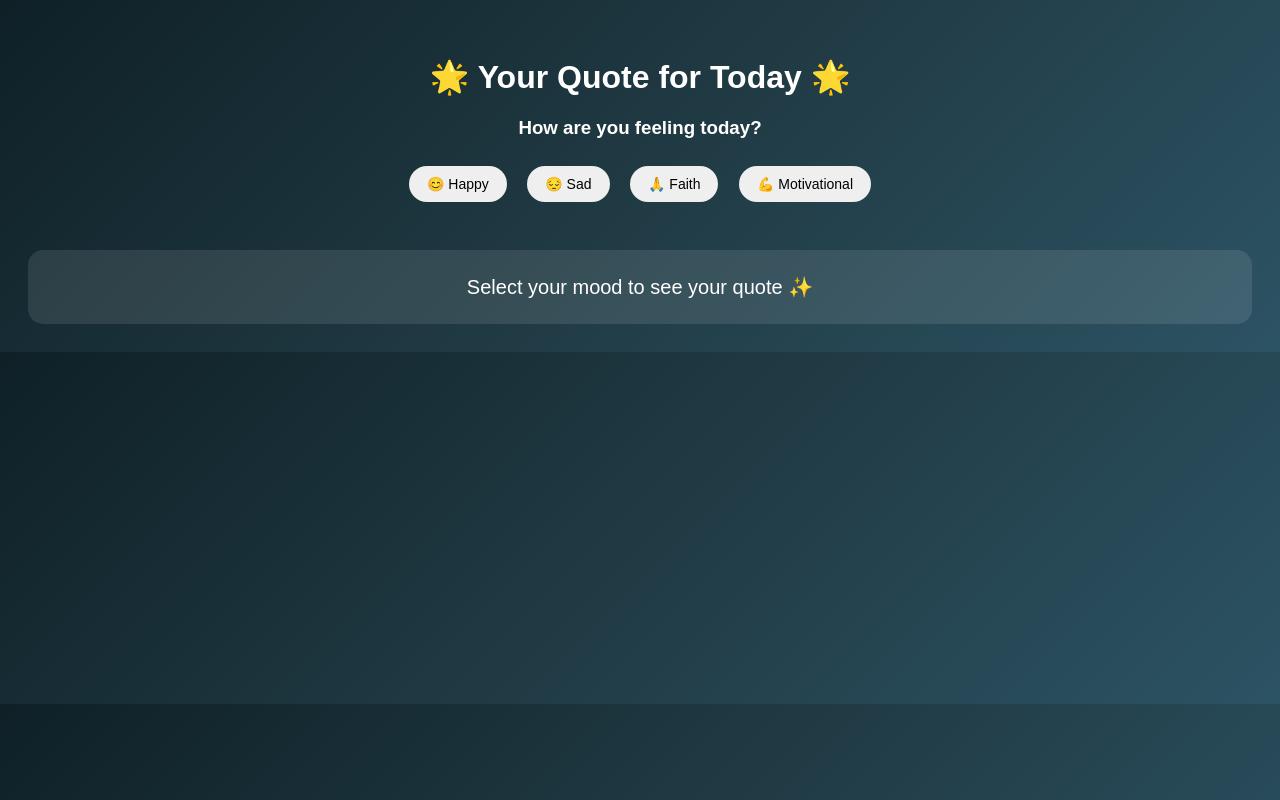
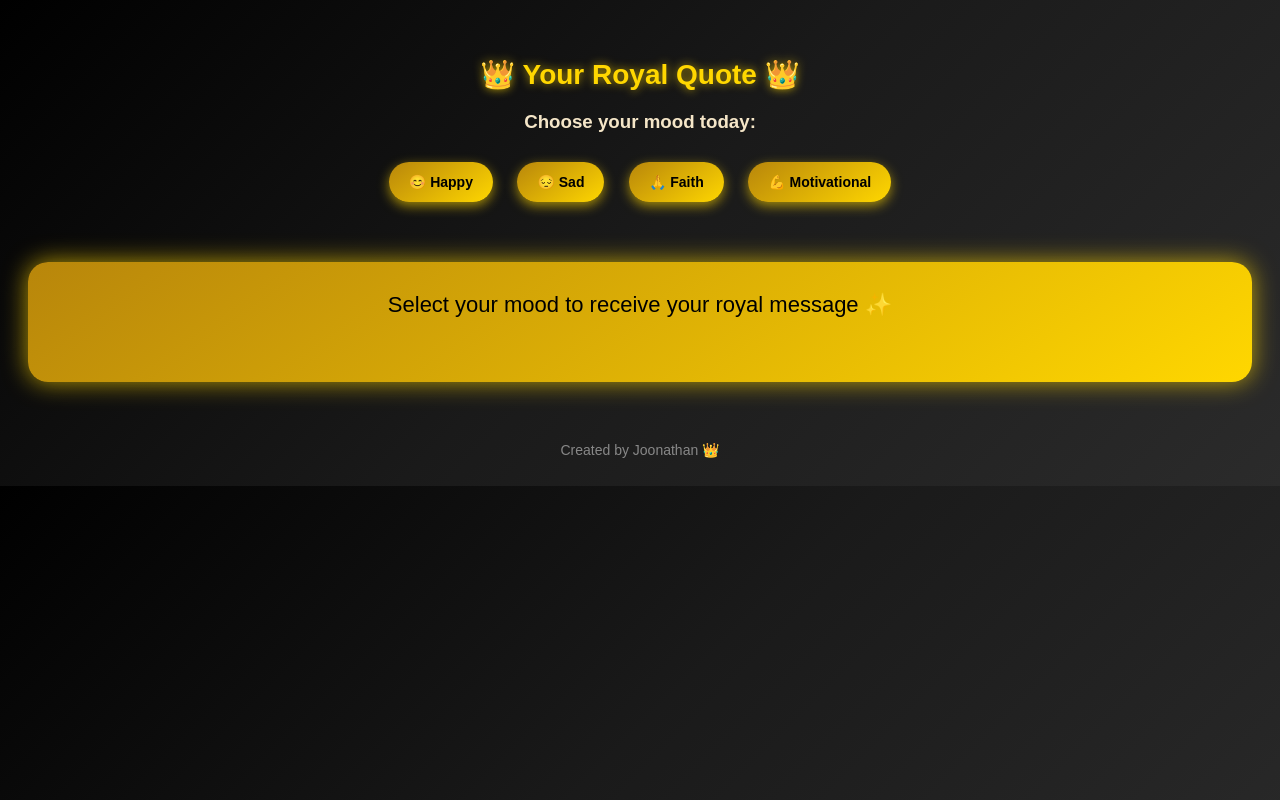
Before and after one commit to murlijoonathan9972-hub/Joquotez, a plain HTML site: page index.html in a window 1280 px wide. Drawn offline with Linux system fonts and the light colour scheme.

Commit message:
Update index.html

```diff
--- a/index.html
+++ b/index.html
@@ -3,45 +3,72 @@
 <head>
   <meta charset="UTF-8">
   <meta name="viewport" content="width=device-width, initial-scale=1.0">
-  <title>Joquotez</title>
+  <title>Joquotez 👑</title>
 
   <style>
     body {
       font-family: Arial, sans-serif;
       text-align: center;
-      background: linear-gradient(135deg, #0f2027, #203a43, #2c5364);
-      color: white;
+      color: #f5e6c8;
       padding: 20px;
+      background: linear-gradient(135deg, #000000, #1a1a1a, #2b2b2b);
     }
 
     h1 {
       margin-top: 30px;
+      font-size: 28px;
+      color: #ffd700;
+      text-shadow: 0 0 10px rgba(255,215,0,0.7);
+    }
+
+    h3 {
+      margin-top: 20px;
+      color: #f5e6c8;
     }
 
     button {
-      padding: 10px 18px;
-      margin: 8px;
+      padding: 12px 20px;
+      margin: 10px;
       border: none;
-      border-radius: 20px;
+      border-radius: 25px;
       cursor: pointer;
       font-size: 14px;
+      font-weight: bold;
+      background: linear-gradient(145deg, #b8860b, #ffd700);
+      color: black;
+      box-shadow: 0px 4px 12px rgba(255, 215, 0, 0.6);
+      transition: 0.3s;
+    }
+
+    button:hover {
+      transform: scale(1.08);
+      box-shadow: 0px 6px 18px rgba(255, 215, 0, 0.9);
     }
 
     #quoteBox {
-      margin-top: 40px;
-      font-size: 20px;
-      padding: 25px;
-      background: rgba(255,255,255,0.1);
-      border-radius: 15px;
+      margin-top: 50px;
+      font-size: 22px;
+      padding: 30px;
+      background: linear-gradient(145deg, #b8860b, #ffd700);
+      color: black;
+      border-radius: 20px;
+      box-shadow: 0px 0px 25px rgba(255, 215, 0, 0.7);
+      min-height: 60px;
+    }
+
+    .footer {
+      margin-top: 60px;
+      font-size: 14px;
+      color: #888;
     }
   </style>
 </head>
 
 <body>
 
-  <h1>🌟 Your Quote for Today 🌟</h1>
+  <h1>👑 Your Royal Quote 👑</h1>
 
-  <h3>How are you feeling today?</h3>
+  <h3>Choose your mood today:</h3>
 
   <div>
     <button onclick="showMoodQuote('happy')">😊 Happy</button>
@@ -51,30 +78,34 @@
   </div>
 
   <div id="quoteBox">
-    Select your mood to see your quote ✨
+    Select your mood to receive your royal message ✨
+  </div>
+
+  <div class="footer">
+    Created by Joonathan 👑
   </div>
 
   <script>
     const quotes = {
       happy: [
-        "Keep smiling, life is beautiful!",
-        "Happiness looks good on you!",
-        "Shine bright like your joy!"
+        "Your joy is your power. Shine boldly.",
+        "Happiness is royalty of the heart.",
+        "Smile like a king today."
       ],
       sad: [
-        "Tough times don’t last, tough people do.",
-        "It’s okay to not be okay.",
-        "Every storm runs out of rain."
+        "Even kings face storms. Stand strong.",
+        "This chapter will make you stronger.",
+        "Pain builds royal character."
       ],
       faith: [
-        "God’s plan is always greater.",
-        "Pray more, worry less.",
-        "Faith makes things possible."
+        "God crowns those who trust Him.",
+        "Faith is your golden armor.",
+        "With God, you reign victorious."
       ],
       motivation: [
-        "Discipline builds destiny.",
-        "Push yourself, no one else will.",
-        "Dream big. Work hard."
+        "Discipline builds dynasties.",
+        "Act like royalty. Work like a warrior.",
+        "Your crown is earned daily."
       ]
     };
 
```
